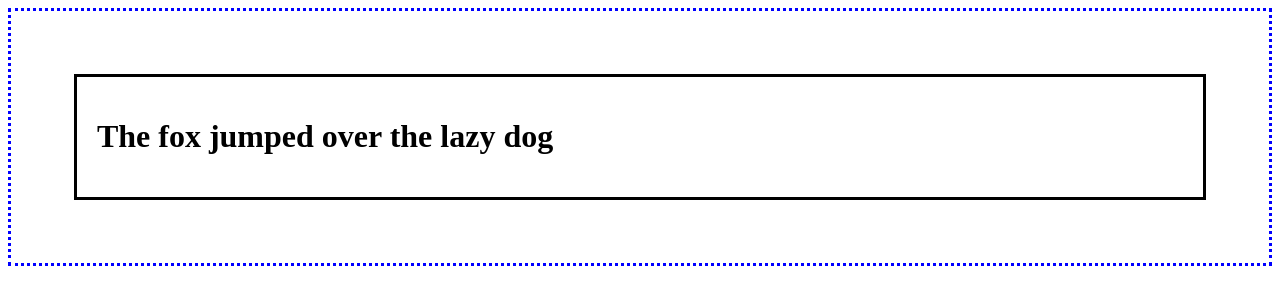
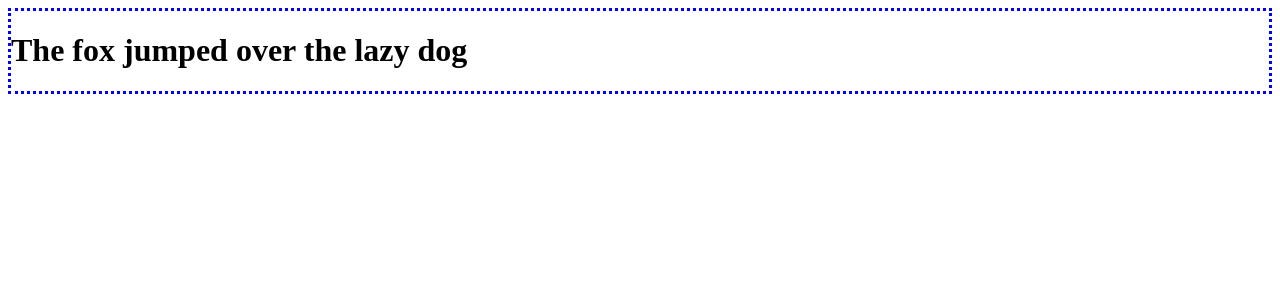
Before and after one commit to wanjirulinahlinah/csswork, a plain HTML site: page index.html in a window 1280 px wide. Drawn offline with Linux system fonts and the light colour scheme.

Commit message:
first commit

```diff
--- a/index.html
+++ b/index.html
@@ -9,7 +9,6 @@
 </head>
 <body>
     <div id="outter">
-        <div class="inner">
             <h1>The fox jumped over the lazy dog</h1>
         </div>
     </div>
```
